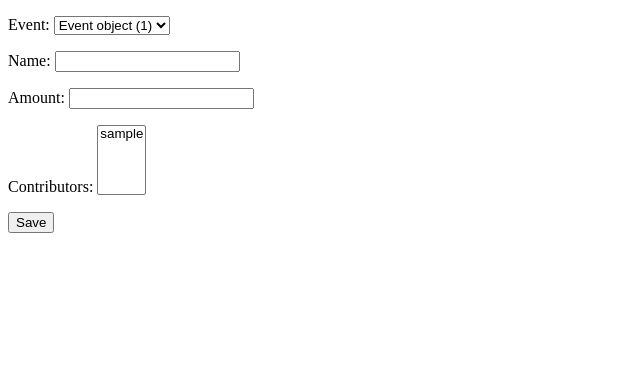
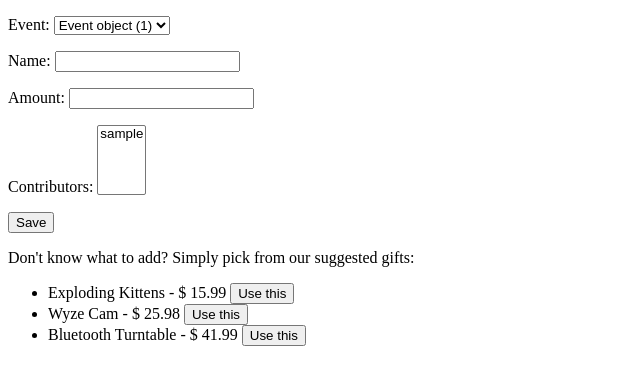
Before and after one commit to jitwei98/wishagugu_web, a Django app: page /event/1/gift/add/ in a window 1280 px wide. Shown: the top 385 px of the page, without its empty margins (0-640 px from the left). Run offline with Django 3.2, Linux system fonts and the light colour scheme; tables that the repository leaves empty hold one stand-in row (values such as "Sample post").

Commit message:
Hardcode suggested gifts

```diff
--- a/app/views.py
+++ b/app/views.py
@@ -64,6 +64,25 @@ class GiftCreate(CreateView):
     model = Gift
     fields = ['event', 'name', 'amount', 'contributors']
 
+    def get_context_data(self, **kwargs):
+        context = super().get_context_data(**kwargs)
+        suggestions = [
+                {
+                    'name': 'Exploding Kittens',
+                    'amount': 15.99
+                },
+                {
+                    'name': 'Wyze Cam',
+                    'amount': 25.98
+                },
+                {
+                    'name': 'Bluetooth Turntable',
+                    'amount': 41.99
+                }
+        ]
+        context['suggestions'] = suggestions
+        return context
+
     def get_initial(self):
         event = get_object_or_404(Event, pk=self.kwargs['event_id'])
         return {
--- a/templates/app/base.html
+++ b/templates/app/base.html
@@ -7,6 +7,6 @@
 <body>
 
     {% block content %}{% endblock %}
-
+    {% block extra_script %}{% endblock %}
 </body>
 </html>
--- a/templates/app/event_detail.html
+++ b/templates/app/event_detail.html
@@ -32,7 +32,7 @@
     {% endfor %}
     </ul>
 
-    <a href="{% url 'gift-create' object.pk %}"><button>Suggest a gift</button></a>
+    <a href="{% url 'gift-create' object.pk %}"><button>Add a gift</button></a>
 
 
 {% endblock %}
--- a/templates/app/gift_form.html
+++ b/templates/app/gift_form.html
@@ -5,4 +5,33 @@
         {{ form.as_p }}
         <input type="submit" value="Save">
     </form>
+
+    <p>Don't know what to add? Simply pick from our suggested gifts:</p>
+    <ul>
+        {% for gift in suggestions %}
+            <li>
+                {{ gift.name }} - $ {{ gift.amount }}
+                <button class="add-suggested-btn"
+                data-gift-name="{{ gift.name }}"
+                data-gift-amount="{{ gift.amount }}"
+                >Use this</button>
+            </li>
+        {% endfor %}
+    </ul>
 {% endblock %}
+
+{% block extra_script %}
+    <script type="text/javascript">
+        var buttons = document.querySelectorAll(".add-suggested-btn");
+        buttons.forEach(function(button) {
+            button.addEventListener("click", function(event) {
+               var nameInput = document.getElementById("id_name");
+               var amountInput = document.getElementById("id_amount");
+
+               nameInput.value = event.target.getAttribute('data-gift-name');
+               amountInput.value = event.target.getAttribute('data-gift-amount');
+            });
+        });
+
+    </script>
+{% endblock %}
```
